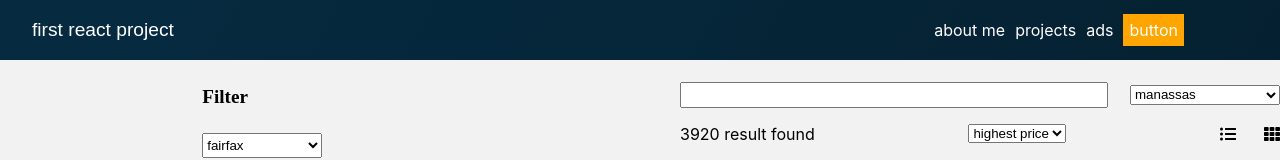
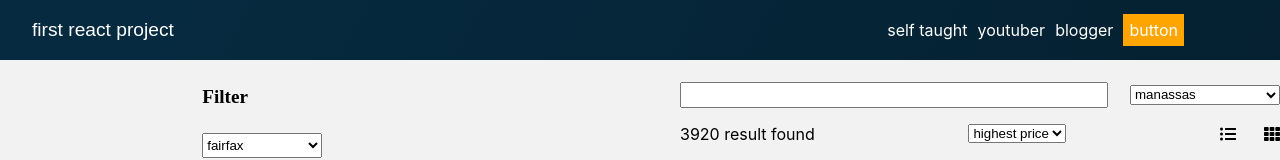
Before and after one commit to fono97/react-realstate, a React (Create React App) app: page / in a window 1280 px wide. Shown: the top 160 px of the page. Built offline with nearby package versions, Linux system fonts and the light colour scheme.

Commit message:
I stil can't find the solution

```diff
--- a/src/Component/header.js
+++ b/src/Component/header.js
@@ -48,9 +48,9 @@ const Header = () => {
     <HeaderStyle>
       <Logo>first react project</Logo>
       <NavBar>
-        <Link>about me</Link>
-        <Link>projects</Link>
-        <Link>ads</Link>
+        <Link>self taught</Link>
+        <Link>youtuber</Link>
+        <Link>blogger</Link>
         <Button>button</Button>
       </NavBar>
     </HeaderStyle>
--- a/src/Component/listing.js
+++ b/src/Component/listing.js
@@ -114,6 +114,7 @@ const Listing = (props) => {
     width: 50px;
     height: 50px;
     margin-right: 15px;
+    padding-top:10%;
   `;
   const ImgPhoto = styled.img`
     width: 100%;
@@ -133,8 +134,12 @@ const Listing = (props) => {
     }
   `;
   const ImgAgentDetail = styled.div`
-    margin: 0;
-    padding: 0;
+    display: flex;
+    flex-direction: column-reverse;
+    justify-content: center;
+    align-items: center;
+    padding-top: 0px;
+
   `;
   const Pagination = styled.div`
     margin-left: 7vw;
@@ -188,13 +193,13 @@ const Listing = (props) => {
         <Article key={i}>
           <div className="single-items">
             <Info>
-              <ImageContainer className="image-container">
+              <ImageContainer>
                 <Image src={listing.image} />
               </ImageContainer>
               <Address>{listing.address}</Address>
               <Container>
-                <AgentListing className="detail-listing">
-                  <AgentDetail className="agent-detail">
+                <AgentListing>
+                  <AgentDetail>
                     <ImgAgent>
                       <ImgPhoto src={listing.ImgAgent} />
                     </ImgAgent>
```
